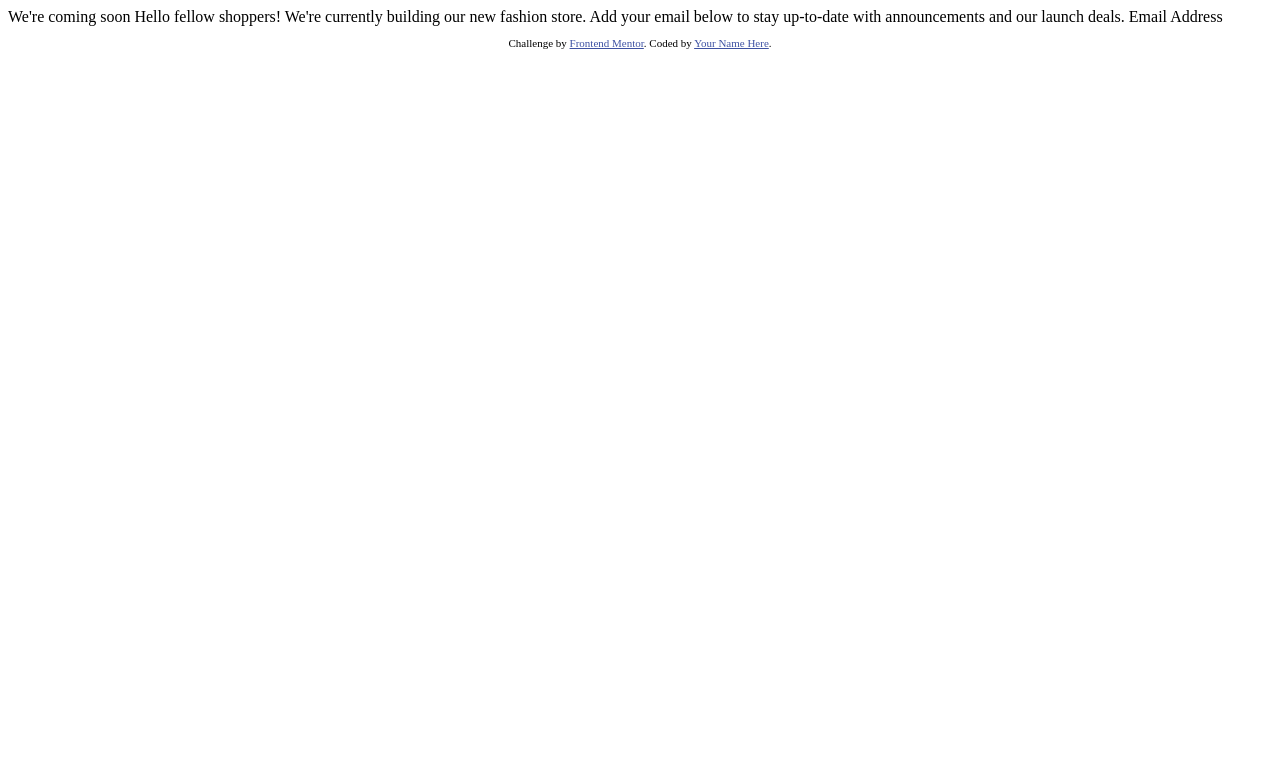
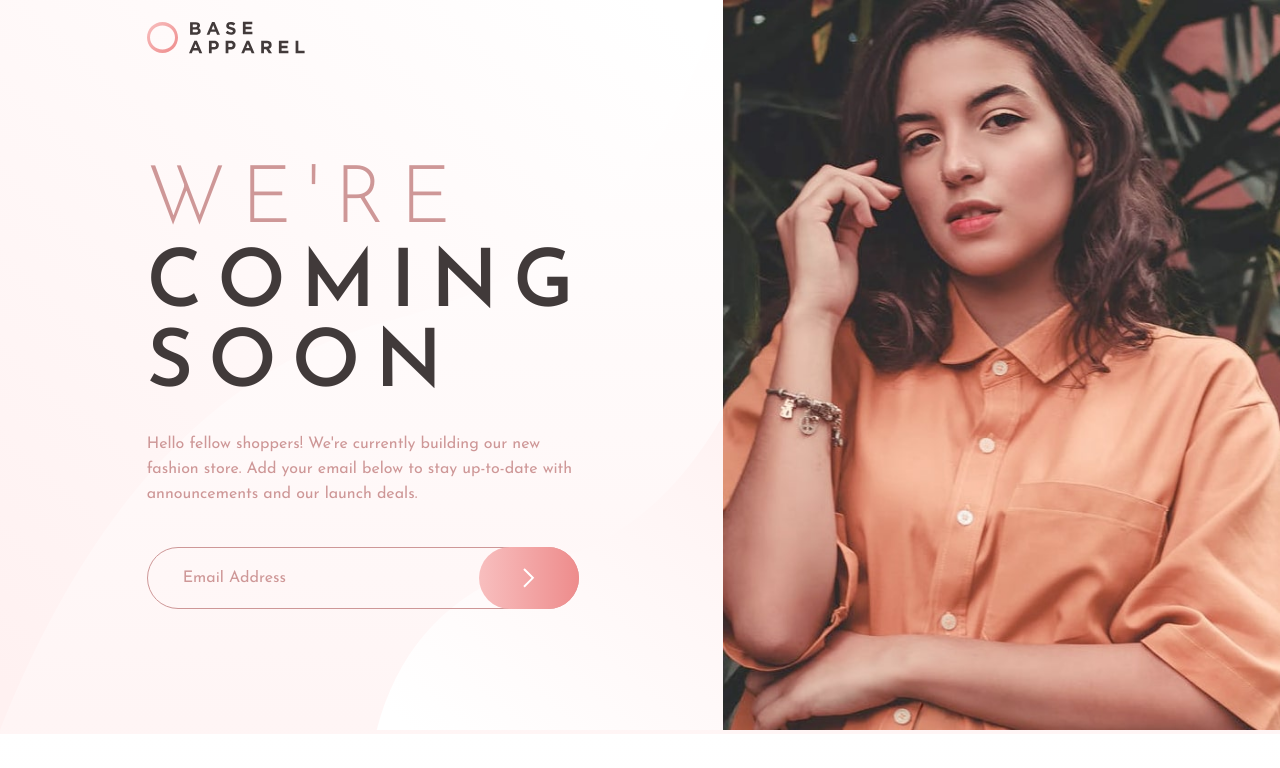
Before and after one commit to joaopaulobr/FrontendMentor_base-apparel-coming-soon, a plain HTML site: page index.html in a window 1280 px wide. Drawn offline with Linux system fonts and the light colour scheme.

Commit message:
html and css implementation

```diff
--- a/index.html
+++ b/index.html
@@ -5,29 +5,40 @@
   <meta name="viewport" content="width=device-width, initial-scale=1.0"> <!-- displays site properly based on user's device -->
 
   <link rel="icon" type="image/png" sizes="32x32" href="./images/favicon-32x32.png">
-
+  <link href="https://fonts.googleapis.com/css2?family=Josefin+Sans:wght@300;400;600&display=swap" rel="stylesheet">
+  <link rel="stylesheet" type="text/css" href="styles.css">
   <title>Frontend Mentor | Base Apparel coming soon page</title>
-
-  <!-- Feel free to remove these styles or customise in your own stylesheet 👍 -->
-  <style>
-    .attribution { font-size: 11px; text-align: center; }
-    .attribution a { color: hsl(228, 45%, 44%); }
-  </style>
 </head>
 <body>
+  <div class="container">
+    <div class="left-side">
+      <div class="content">
+        <div class="logo">
+          <img src="./images/logo.svg" alt="Base Apparel Logo">
+        </div>
 
-  We're coming soon
+        <h1 class="title-1">WE'RE</h1>
+        <h1 class="title-2">COMING<br>SOON</h1>
 
-  Hello fellow shoppers! We're currently building our new fashion store.
-  Add your email below to stay up-to-date with announcements and our launch deals.
+        <p class="text">Hello fellow shoppers! We're currently building our new fashion store. Add your email below to stay up-to-date with announcements and our launch deals.</p>
 
-  Email Address
+        <div class="input-container">
+          <input class="custom-input" placeholder="Email Address" />
+          <div class="custom-button"><img src="./images/icon-arrow.svg" alt="Submit arrow icon"></div>
+        </div>
+      </div>
+    </div>
 
-  <footer>
+    <div class="right-side">
+      <img src="./images/hero-desktop.jpg" alt="Model picture">
+    </div>
+  </div>
+
+  <!-- <footer>
     <p class="attribution">
       Challenge by <a href="https://www.frontendmentor.io?ref=challenge" target="_blank">Frontend Mentor</a>.
       Coded by <a href="#">Your Name Here</a>.
     </p>
-  </footer>
+  </footer> -->
 </body>
 </html>
--- /dev/null
+++ b/styles.css
@@ -0,0 +1,117 @@
+body{
+    margin: 0;
+    padding: 0;
+    font-family: 'Josefin Sans', sans-serif;
+    font-size: 16px;
+    background: linear-gradient(hsl(0, 0%, 100%),hsl(0, 100%, 98%));
+}
+
+.container{
+    display: flex;
+}
+
+.left-side{
+    background-image: url('./images/bg-pattern-desktop.svg');
+    background-size: cover;
+    background-repeat: no-repeat;
+    height: 730px;
+    width: 1000px;
+    display: flex;
+    align-items: center;
+    justify-content: center;
+}
+
+.content{
+    display: flex;
+    flex-direction: column;
+    align-items: flex-start;
+    justify-content: center;
+    width: 430px;
+}
+
+.logo{
+    margin-top: -100px;
+    margin-bottom: 50px;
+}
+
+.right-side img{
+    height: 730px;
+}
+
+.title-1{
+    color: hsl(0, 36%, 70%);
+    font-size: 80px;
+    font-weight: 300;
+    letter-spacing: 15px;
+    margin-bottom: -50px;
+}
+
+.title-2{
+    color: hsl(0, 6%, 24%);
+    font-size: 80px;
+    font-weight: 600;
+    letter-spacing: 15px;
+    margin-bottom: 10px;
+}
+
+.text{
+    color: hsl(0, 36%, 70%);
+    line-height: 25px;
+    margin-bottom: 40px;
+}
+
+input{
+    font-family: inherit;
+    font-size: 100%;
+    line-height: 1.15;
+    margin: 0;
+    overflow: visible;
+    -webkit-user-select: none;
+    -webkit-user-select: none;
+    padding: 5px 35px;
+    outline: none;
+    text-decoration: none;
+    background: linear-gradient(top, #f9f9f9, #e3e3e3);
+    background: transparent;
+    height: 50px;
+    width: 360px;
+    border: 1px solid #999;
+    border-color: hsl(0, 36%, 70%);
+    border-radius: 50px;
+    border-width: 1px;
+}
+
+.input-container{
+    display: flex;
+}
+
+.custom-button{
+    display: flex;
+    width: 100px;
+    border-radius: 50px;
+    margin-left: -100px;
+    background: linear-gradient(to right,hsl(0, 80%, 86%),hsl(0, 74%, 74%));
+    align-items: center;
+    justify-content: center;
+}
+
+.custom-button:hover{
+    cursor: pointer;
+    /* height: 70px;
+    top: -15px; */
+    background: hsl(0, 80%, 86%);
+    box-shadow: 2px 4px 5px 4px hsl(0, 36%, 70%);
+}
+
+input::placeholder{
+    color: hsl(0, 36%, 70%);
+}
+
+.attribution {
+    font-size: 11px;
+    text-align: center;
+}
+
+.attribution a {
+    color: hsl(228, 45%, 44%);
+}
```
